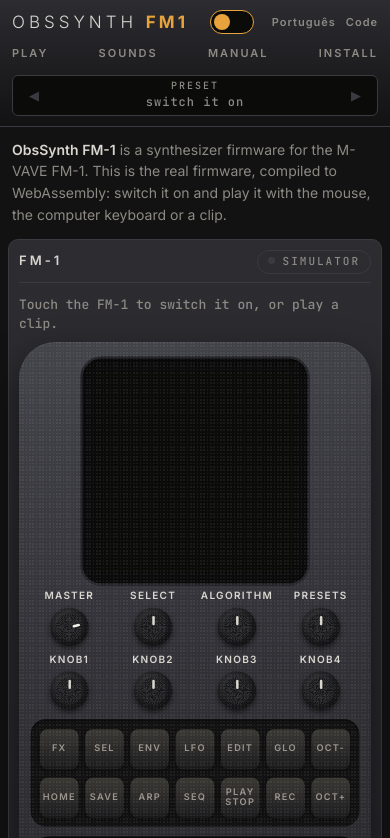
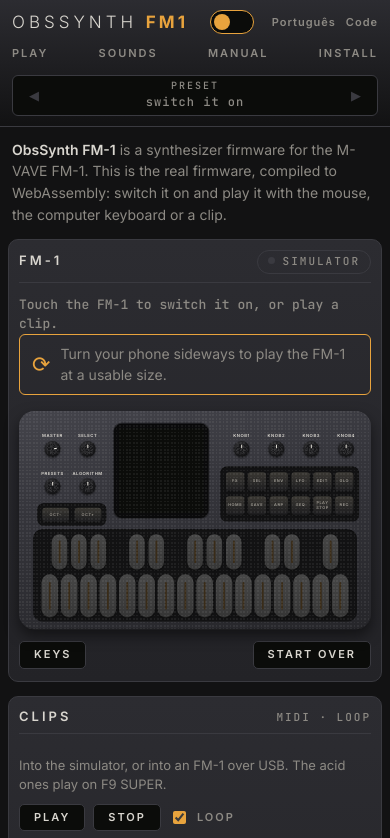
Before and after one commit to orianbsilva/obssynth-fm1, a plain HTML site: page web/sim/index.html in a window 390 px wide. Shown: the top 838 px of the page. Drawn offline with Linux system fonts and the light colour scheme; no server answers.

Commit message:
sim page: the FM-1 always in its true proportions; upright phones are asked to turn
The stacked portrait layout distorted the instrument on phones. The page now always draws the FM-1's own
landscape layout: on a phone held upright it is shown whole and small, with a note to turn the phone; turned
sideways it fills the screen's height and the page scrolls to it.

Co-Authored-By: Claude Opus 5.5 <noreply@anthropic.com>
Claude-Session: https://claude.ai/code/session_0173ERrNNA95yfJyMzARirB1

```diff
--- a/web/sim/app.js
+++ b/web/sim/app.js
@@ -1,14 +1,14 @@
 // SPDX-License-Identifier: GPL-3.0-only
 // Drum machine fork: 2026 DEADACTIVE; ObsSynth FM-1: 2026 Orian Beltrame
-// The ObsSynth FM-1 page: the FM-1 panel drawn flat inside its panel (layout.js: the landscape layout, or the
-// stacked portrait one on narrow screens), pointer and keyboard input turned into messages for the worklet
+// The ObsSynth FM-1 page: the FM-1 panel drawn flat inside its panel, in its true proportions (layout.js: the
+// landscape layout; upright phones are asked to turn), pointer and keyboard input turned into messages for the worklet
 // (worklet.js runs the firmware), the frames it sends back painted, the flash it writes kept in IndexedDB
 // (store.js); around it the top bar's preset display and power switch, the clips, the sounds' demos, the palettes.
 import { BTN, ENC, KEYS, HeldSet, keyEvent, keyHint, contextMenuLatches } from './controls.js';
 import { FlashStore, openFlashDb } from './store.js';
 import { needsResume, playbackSession } from './audio.js';
 import { tr, LANG } from './i18n.js';
-import { LAYOUTS, DECO_CLASS, blend } from './layout.js';
+import { LAYOUTS, DECO_CLASS, blend } from './layout.js';   // (the portrait layout is not used: true proportions)
 import { initClips } from './clips.js';
 
 // ---- the panel's elements (built once, placed per layout)
@@ -86,38 +86,49 @@ function addHint(el, ctl) {
   el.append(h);
 }
 
-// ---- geometry: the landscape FM-1, or the portrait one when its panel is narrow; scaled to the panel's width and
-// to what the window leaves under the top bar
-let portrait = null;
+// ---- geometry: always the FM-1's own landscape layout, in its true proportions, scaled to its panel's width and to
+// what the window leaves for it. On a phone held upright it is small: a note asks to turn the phone; turned, the
+// page scrolls to it and it takes the whole height.
+const rotateNote = document.getElementById('rotate');
+let placed = false, wasLandscapePhone = false;
 function relayout() {
   const w = stage.clientWidth;
   if (!w) return;
-  const nowPortrait = w < 600;
-  const L = LAYOUTS.landscape, G = nowPortrait ? blend(L, LAYOUTS.portrait, 1) : blend(L, L, 0);
-  if (nowPortrait !== portrait) {
-    portrait = nowPortrait;
-    for (const [name, d] of Object.entries(G.deco)) {
+  const G = LAYOUTS.landscape;
+  if (!placed) {
+    placed = true;
+    const B = blend(G, G, 0);
+    for (const [name, d] of Object.entries(B.deco)) {
       place(els.deco[name], d.box);
       els.deco[name].style.opacity = d.opacity;
     }
-    place(lcd, G.lcd);
-    for (const [ctl, b] of Object.entries(G.ctl)) place(els.ctl[ctl], b);
-    for (const [id, b] of Object.entries(G.enc)) {
+    place(lcd, B.lcd);
+    for (const [ctl, b] of Object.entries(B.ctl)) place(els.ctl[ctl], b);
+    for (const [id, b] of Object.entries(B.enc)) {
       place(els.enc[id], b);
       place(els.lbl[id], [b[0] - 30, b[1] - 20, b[2] + 60, 14]);
     }
     device.style.width = `${G.W}px`;
     device.style.height = `${G.H}px`;
   }
-  // the height the first screen leaves it: from its top (in the page, unscrolled) to the window's bottom, less the
-  // tools row under it and the panel's padding
+  const phone = Math.min(window.innerWidth, window.innerHeight) < 560;
+  const upright = window.innerHeight > window.innerWidth;
   const tools = stage.nextElementSibling?.offsetHeight ?? 40;
-  const topInPage = stage.getBoundingClientRect().top + window.scrollY;
-  const availH = Math.max(260, window.innerHeight - topInPage - tools - 34);
-  const scale = Math.max(0.25, Math.min(w / G.W, nowPortrait ? 2 : availH / G.H, 1.1));
+  let availH;
+  if (phone && !upright) availH = window.innerHeight - 16;                  // turned: the FM-1 fills the screen
+  else {                                                                    // the first screen, under the top bar
+    const topInPage = stage.getBoundingClientRect().top + window.scrollY;
+    availH = Math.max(260, window.innerHeight - topInPage - tools - 34);
+  }
+  const scale = Math.max(0.2, Math.min(w / G.W, availH / G.H, 1.1));
   device.style.setProperty('--scale', scale);
   fit.style.width = `${G.W * scale}px`;
   fit.style.height = `${G.H * scale}px`;
+  if (rotateNote) rotateNote.hidden = !(phone && upright);
+  const landscapePhone = phone && !upright;
+  if (landscapePhone && !wasLandscapePhone)                                  // just turned: the FM-1 in view
+    requestAnimationFrame(() => stage.scrollIntoView({ block: 'center' }));
+  wasLandscapePhone = landscapePhone;
 }
 
 // ---- input -> worklet
--- a/web/sim/index.html
+++ b/web/sim/index.html
@@ -47,6 +47,7 @@
     <section class="panel instrument" aria-label="FM-1">
       <header><h2>FM-1</h2><button type="button" class="tag led power-tag" id="inst-tag" aria-label="Switch the FM-1 on or off" title="Switch the FM-1 on or off">Simulator</button></header>
       <p class="status"><span id="power-note">Loading…</span> <span id="note" role="status"></span></p>
+      <p class="rotate" id="rotate" hidden><span aria-hidden="true">⟳</span> Turn your phone sideways to play the FM-1 at a usable size.</p>
       <div class="stage" id="stage"><div id="fit" class="fit"><div id="device" class="device" aria-label="The FM-1 panel"></div></div></div>
       <div class="tools">
         <div class="left"><button type="button" class="btn-ui" id="help-toggle" aria-expanded="false" title="Show the computer keyboard on the panel">Keys</button></div>
--- a/web/sim/page.css
+++ b/web/sim/page.css
@@ -98,6 +98,10 @@ main { max-width: 1480px; margin: 0 auto; padding: 16px 16px 0; display: grid; g
 .clips-status { margin: auto 0 0; font: 12px/1.5 var(--mono); color: var(--muted); }
 .clips .small { font-size: 13px; line-height: 1.45; margin: 0; }
 .clips #clip-dest { max-width: 190px; }
+.rotate { display: flex; gap: 10px; align-items: center; margin: 4px 0 8px; padding: 8px 12px; border: 1px solid var(--accent);
+  border-radius: 6px; color: var(--ink); font-size: 14px; }
+.rotate[hidden] { display: none; }
+.rotate span { color: var(--accent); font-size: 22px; line-height: 1; }
 .instrument .stage { position: relative; display: flex; justify-content: center; padding: 8px 0 4px; }
 .instrument .status { margin: 0; min-height: 1.5em; color: var(--muted); font: 13px/1.5 var(--mono); }
 .instrument .tools { display: flex; flex-wrap: wrap; gap: 8px; align-items: center; justify-content: space-between; margin-top: 8px; }
```
Also changed, not shown: web/sim/pt.html (+1 -0 lines).
